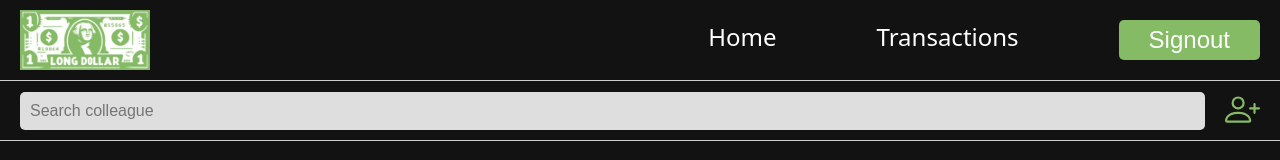
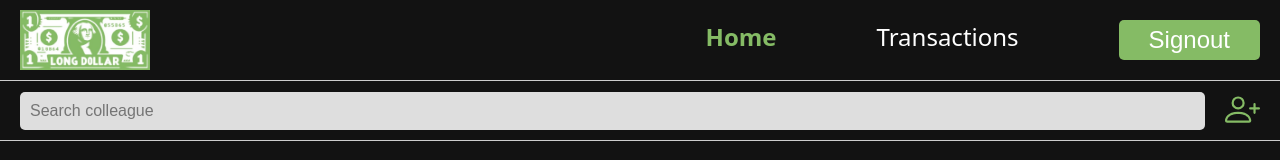
Before and after one commit to BrandonGatewood/Long-Dollar, a React (Vite) app in the folder frontend/: page / in a window 1280 px wide. Shown: the top 160 px of the page. Built offline with nearby package versions, Linux system fonts and the light colour scheme; no server answers.

Commit message:
fixed navlinks to navigate to correct page

```diff
--- a/frontend/src/App.jsx
+++ b/frontend/src/App.jsx
@@ -15,7 +15,7 @@ function App() {
             <div className="pages">
               <Routes>
                 <Route path="/" element={<Home />} />
-                <Route path="/Reports" element={<Reports />} />
+                <Route path="/Transactions" element={<Reports />} />
               </Routes>
             </div>
           </BrowserRouter>
--- a/frontend/src/components/bars/Navbar.jsx
+++ b/frontend/src/components/bars/Navbar.jsx
@@ -37,7 +37,7 @@ const Navbar = () => {
                 <div className={`nav-elements  ${ showNavbar && 'active'}`}>
                     <ul>
                         <li>
-                            <NavLink to='/Home'>
+                            <NavLink to='/'>
                                 Home
                             </NavLink>
                         </li>
```
